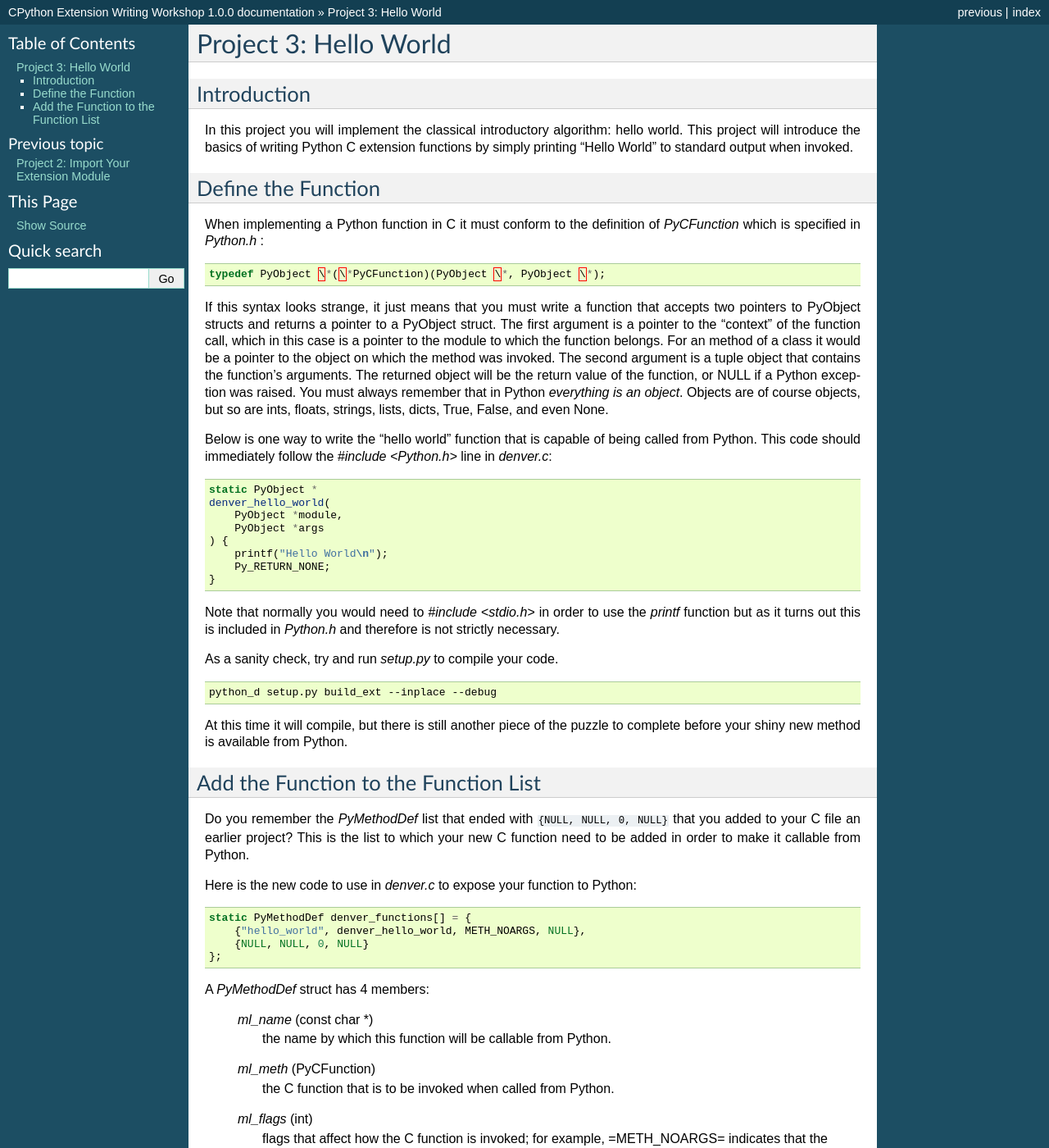
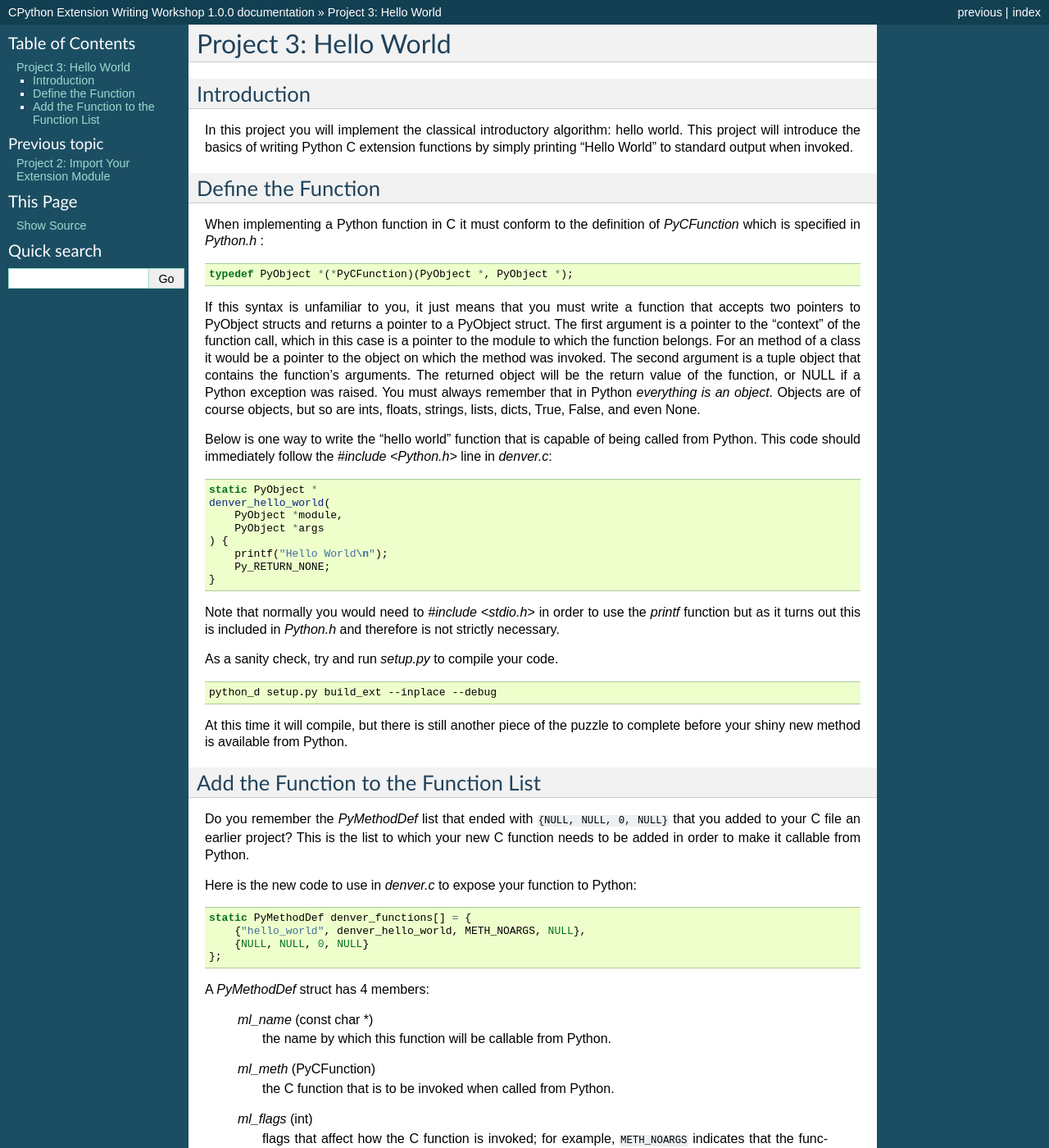
Before and after one commit to sleepydragonsw/PyCExtWorkshop, a Sphinx documentation site: the page built from doc/project3.rst, in a window 1280 px wide and 1400 px high. Shown: the whole window at 82% size. Built offline with Sphinx 7.4.7, drawn with Linux system fonts in a browser that asks for light colours; some of the changed text lies outside the part shown.

Commit message:
project3.rst: lots of little tweaks

```diff
--- a/doc/project3.rst
+++ b/doc/project3.rst
@@ -17,9 +17,9 @@
 
 .. code-block:: c
 
-    typedef PyObject \*(\*PyCFunction)(PyObject \*, PyObject \*);
+    typedef PyObject *(*PyCFunction)(PyObject *, PyObject *);
 
-If this syntax looks strange,
+If this syntax is unfamiliar to you,
 it just means that you must write a function
 that accepts two pointers to PyObject structs
 and returns a pointer to a PyObject struct.
@@ -66,7 +66,7 @@
 
 Do you remember the *PyMethodDef* list that ended with ``{NULL, NULL, 0, NULL}``
 that you added to your C file an earlier project?
-This is the list to which your new C function need to be added
+This is the list to which your new C function needs to be added
 in order to make it callable from Python.
 
 Here is the new code to use in *denver.c* to expose your function to Python:
@@ -86,15 +86,17 @@
         the C function that is to be invoked when called from Python.
     *ml_flags* (int)
         flags that affect how the C function is invoked;
-        for example, =METH_NOARGS= indicates that the function accepts no arguments
-        and =METH_VARARGS= indicates that the function accepts positional arguments
+        for example, ``METH_NOARGS`` indicates that the function accepts no arguments
+        and ``METH_VARARGS`` indicates that the function accepts positional arguments
         but not keyword arguments.
     *ml_doc* (const char \*)
         the docstring for the function;
-        this string will be available from Python via the __doc__ attribute of the function;
-        may be NULL to not add a docstring to the function.
+        this string will be available from Python
+        via the ``__doc__`` attribute of the function;
+        may be ``NULL`` to not add a docstring to the function.
 
-With this change, the *denver_hello_world* C function can be called from Python.
+With this change, the ``denver_hello_world`` C function
+can be called from Python.
 Compile your module and give it a try!
 
 .. code-block:: text
@@ -117,4 +119,4 @@
     [43202 refs]
     >>>
 
-Notice how "Hello World" was printed when the =hello_world()= was invoked.
+Notice how "Hello World" was printed when the ``hello_world()`` was invoked.
```
